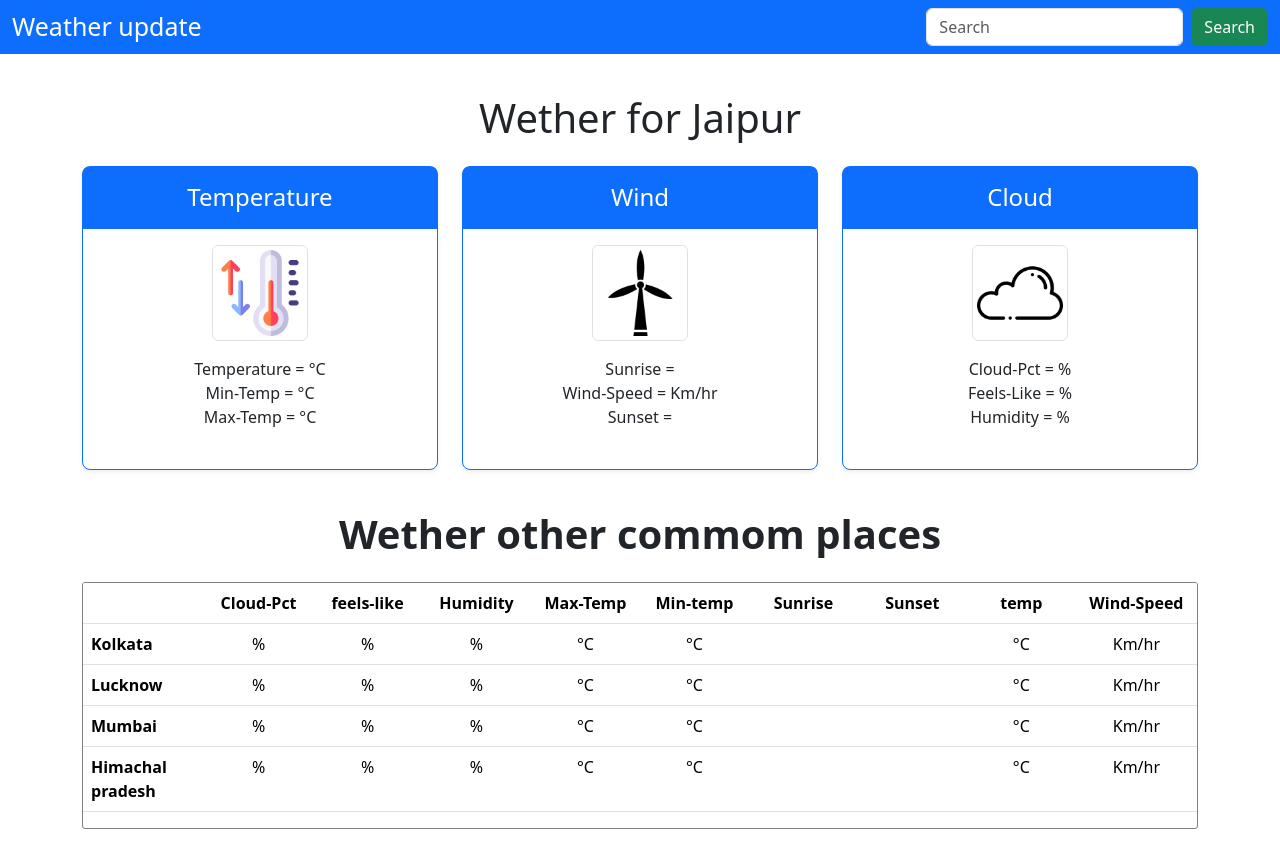
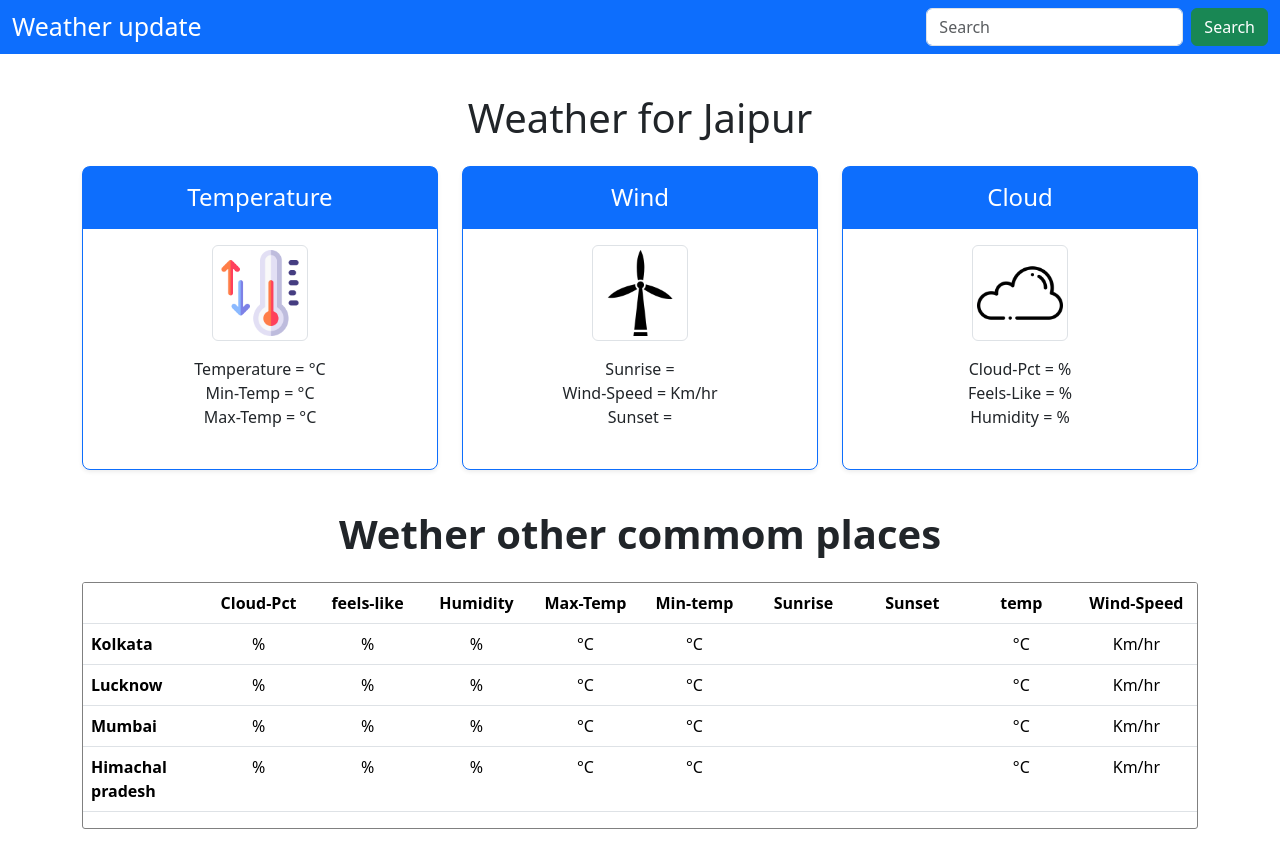
Before and after one commit to Lalit03-Saini/Weather, a plain HTML site: page index.html in a window 1280 px wide. Drawn offline with nearby package versions, Linux system fonts and the light colour scheme; no server answers.

Commit message:
Update index.html

```diff
--- a/index.html
+++ b/index.html
@@ -34,7 +34,7 @@
     </nav>
 
     <div class="container py-3">
-        <h1 class="my-4 text-center">Wether for <span id="cityName"></span></h1>
+        <h1 class="my-4 text-center">Weather for <span id="cityName"></span></h1>
         <main>
             <div class="row row-cols-1 row-cols-md-3 mb-3 text-center">
                 <div class="col">
```
